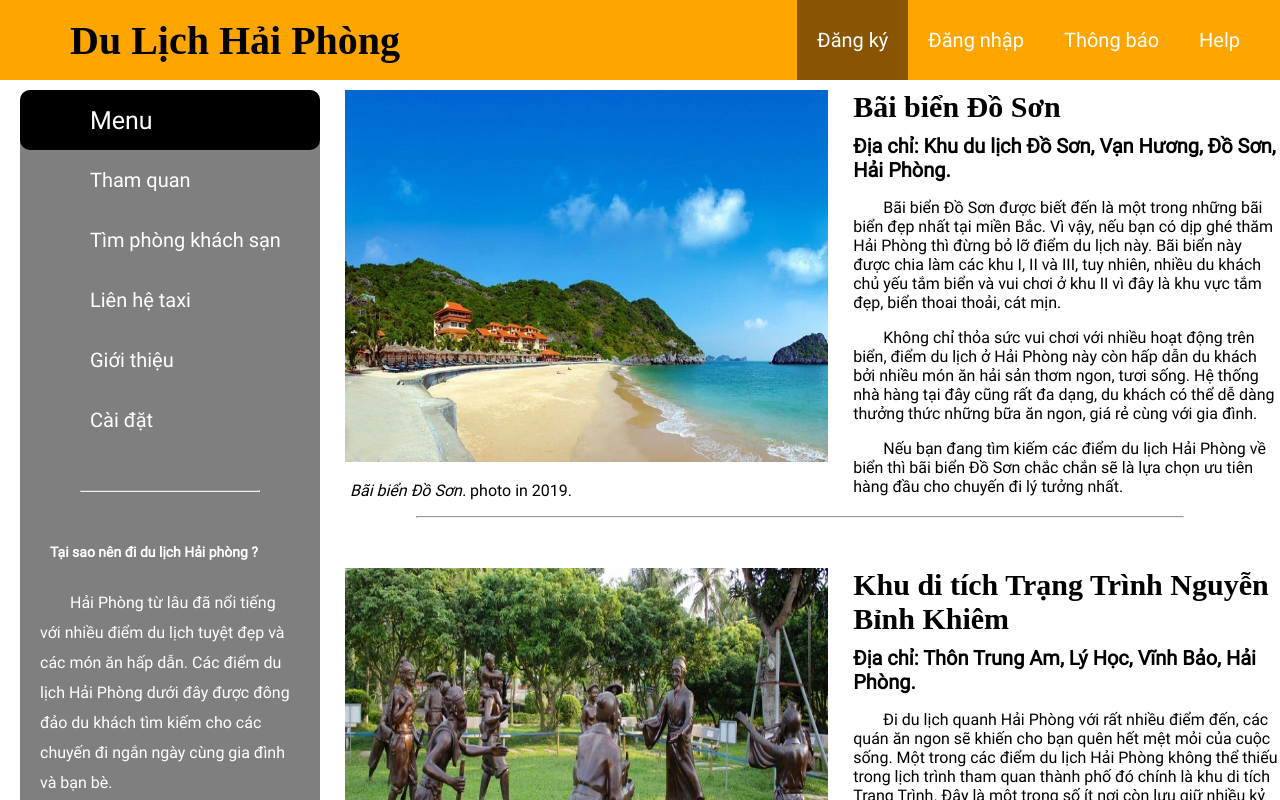
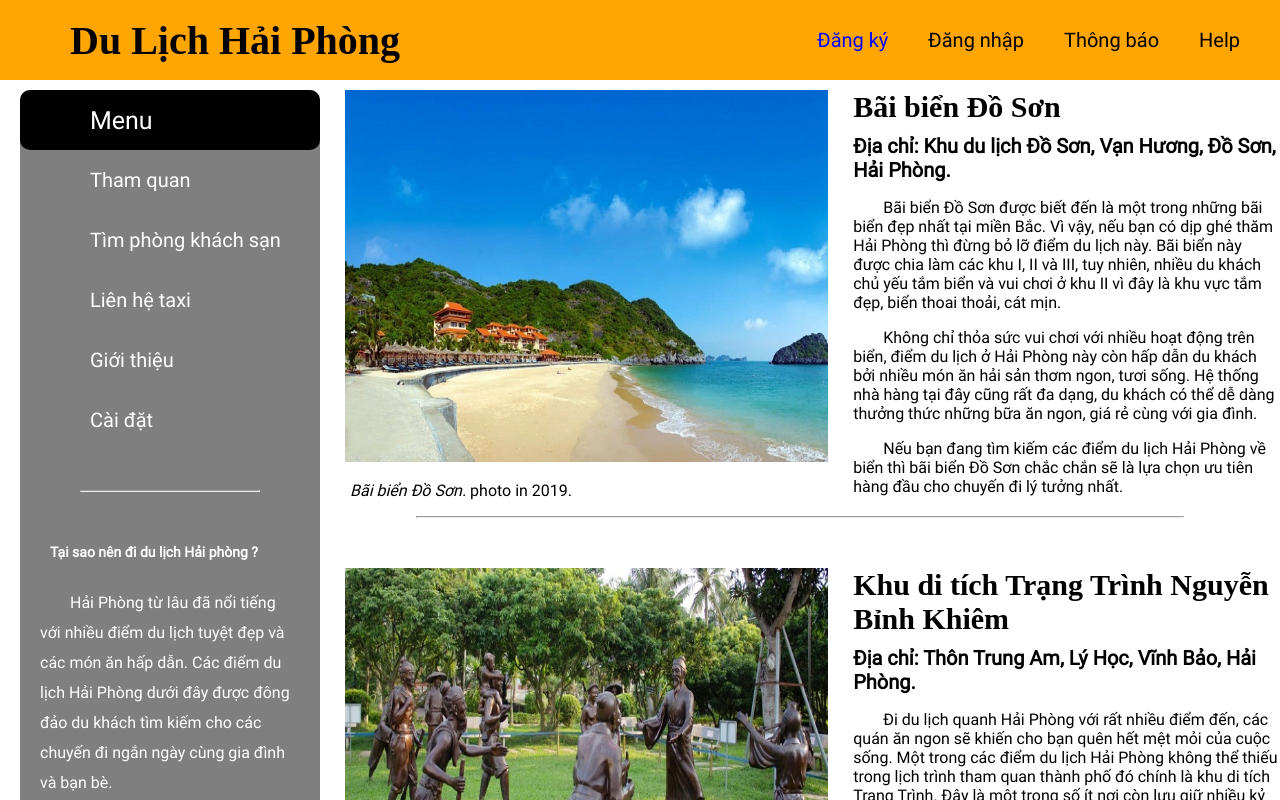
Before and after one commit to tovanduong/dulichhaiphong, a plain HTML site: page index.html in a window 1280 px wide. In both pictures the pointer is over the link "Đăng ký". Shown: the top 800 px of the page. Drawn offline with Linux system fonts and the light colour scheme.

Commit message:
update code

```diff
--- a/css/responsive.css
+++ b/css/responsive.css
@@ -89,10 +89,10 @@
         justify-content: right;
         text-decoration: none;
         font-size: 20px;
-        color: white;
+        color: black;
     }
-    .item-desktop:hover{
-        background-color: rgba(20, 6, 6, 0.5);
+    .link-desktop:hover{
+        color: blue;
     }
     .content-desktop{
         position: relative;
```
